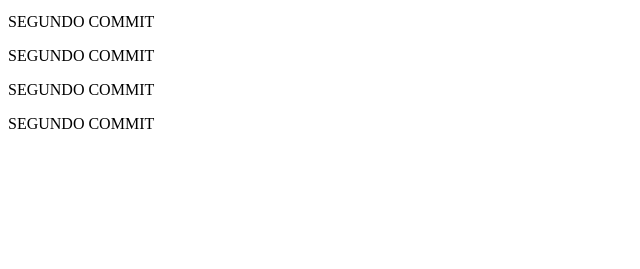
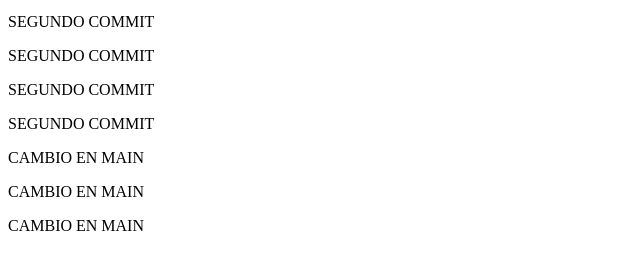
Before and after one commit to fernandokbs/clase-git, a plain HTML site: page index.html in a window 1280 px wide. Shown: the part 101-370 px from the top of the page, without its empty margins (0-640 px from the left). Drawn offline with Linux system fonts and the light colour scheme.

Commit message:
Cambio main

```diff
--- a/index.html
+++ b/index.html
@@ -13,5 +13,9 @@
 
   <p>SEGUNDO COMMIT</p>
   <p>SEGUNDO COMMIT</p>
+
+  <p>CAMBIO EN MAIN</p>
+  <p>CAMBIO EN MAIN</p>
+  <p>CAMBIO EN MAIN</p>
 </body>
 </html>
```
